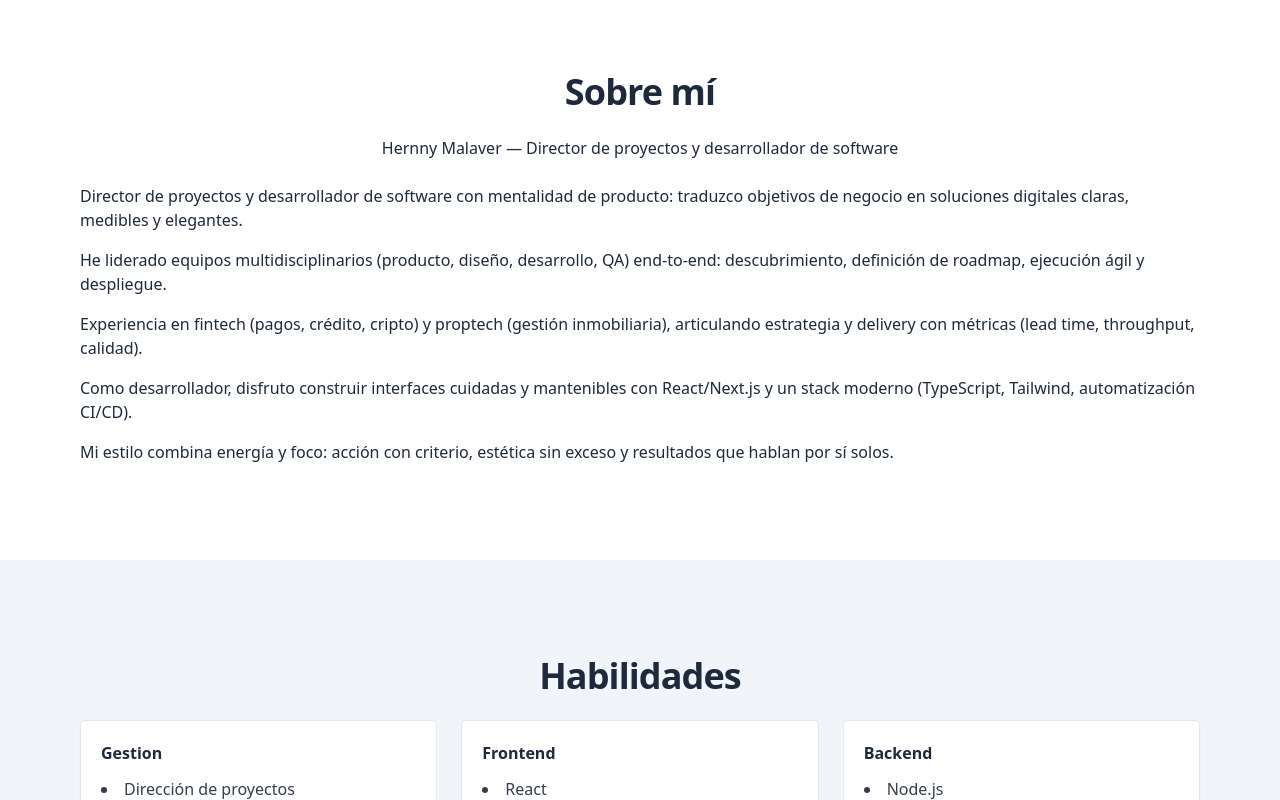
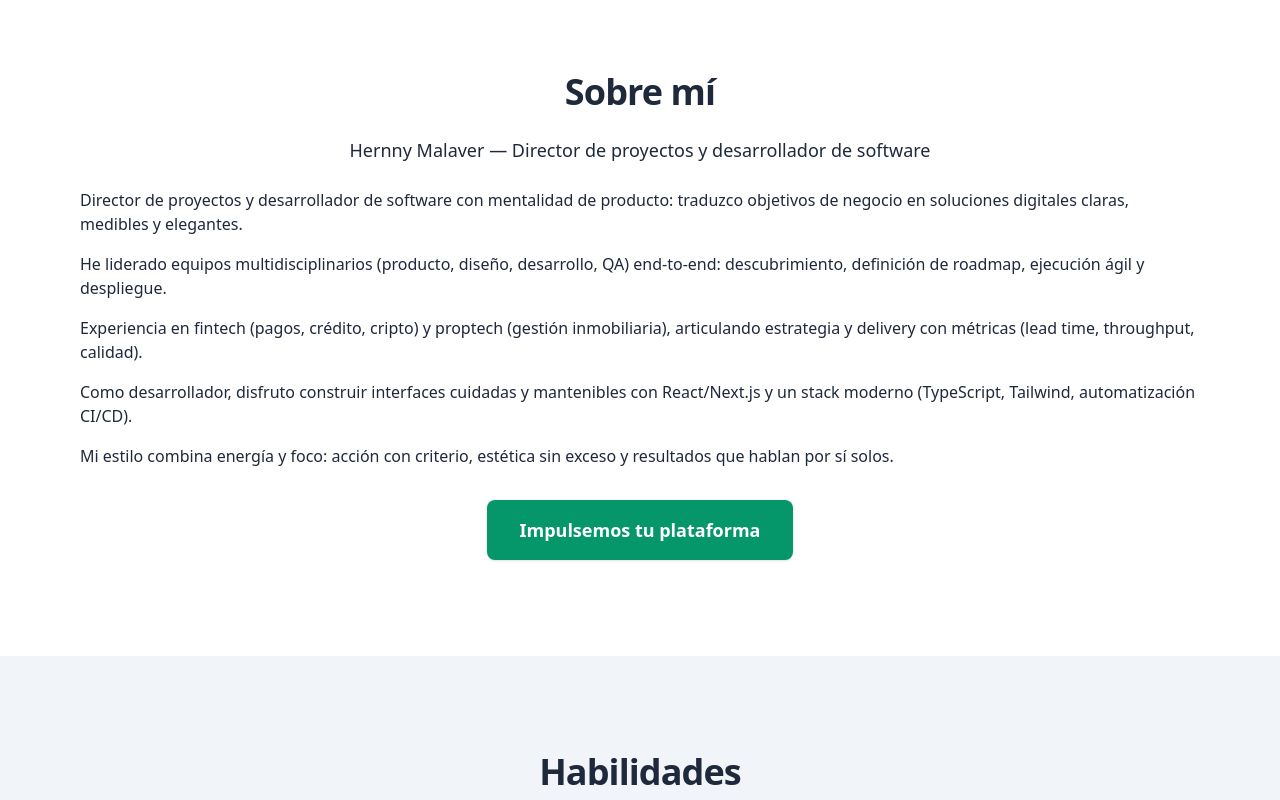
Before and after one commit to Hernny/Portfolio, a Next.js app: page / in a window 1280 px wide. Shown: the part 1840-2640 px from the top of the page. Built offline with nearby package versions, Linux system fonts and the light colour scheme; no server answers.

Commit message:
About: add contact CTA and harmonize typography with Hero; Home: wrap Contact in light/dark band; Fix build: simplify 404 page to static variant for Next export. Validate: type-check, unit tests, build all PASS.

```diff
--- a/components/profile/About.tsx
+++ b/components/profile/About.tsx
@@ -15,7 +15,7 @@ export function About() {
         Sobre mí
       </motion.h2>
       <motion.p
-        className="opacity-80 text-center"
+        className="text-base md:text-lg opacity-90 text-center"
         initial={{ opacity: 0, y: 8 }}
         whileInView={{ opacity: 1, y: 0 }}
         viewport={{ once: true, amount: 0.7 }}
@@ -31,8 +31,26 @@ export function About() {
         viewport={{ once: true, amount: 0.3 }}
       >
         {profile.summary.map((s, i) => (
-          <motion.p key={i} className="opacity-80" variants={fadeUp}>{s}</motion.p>
+          <motion.p key={i} className="opacity-90" variants={fadeUp}>{s}</motion.p>
         ))}
+      </motion.div>
+
+      {/* CTA de contacto, homogenizada con el Hero */}
+      <motion.div
+        className="mt-6 md:mt-8 flex justify-center"
+        initial={{ opacity: 0, y: 10 }}
+        whileInView={{ opacity: 1, y: 0 }}
+        viewport={{ once: true, amount: 0.6 }}
+        transition={{ duration: 0.45, ease: 'easeOut', delay: 0.08 }}
+      >
+        <motion.a
+          href="#contact"
+          className="inline-block text-lg font-semibold px-8 py-4 rounded-lg text-white shadow bg-emerald-600 hover:bg-emerald-500 focus-visible:outline-none focus-visible:ring focus-visible:ring-emerald-300/50"
+          whileHover={{ y: -2 }}
+          whileTap={{ scale: 0.98 }}
+        >
+          Impulsemos tu plataforma
+        </motion.a>
       </motion.div>
     </section>
   );
--- a/pages/404.tsx
+++ b/pages/404.tsx
@@ -1,11 +1,13 @@
-import Link from 'next/link';
-
 export default function NotFound() {
   return (
-    <div className="container section">
-      <h1 className="text-3xl font-bold mb-2">404 - Página no encontrada</h1>
-      <p className="opacity-80 mb-6">La página que buscas no existe.</p>
-      <Link href="/" className="px-6 py-3 rounded bg-primary text-black font-semibold hover:bg-sky-500">Volver al inicio</Link>
+    <div style={{ padding: '4rem 1rem', textAlign: 'center' }}>
+      <h1 style={{ fontSize: '2rem', fontWeight: 800, marginBottom: '0.5rem' }}>404 - Página no encontrada</h1>
+      <p style={{ opacity: 0.8 }}>La página que buscas no existe.</p>
+      <p style={{ marginTop: '1.25rem' }}>
+        <a href="/" style={{ color: 'var(--color-primary)', textDecoration: 'underline' }}>
+          Volver al inicio
+        </a>
+      </p>
     </div>
   );
 }
--- a/pages/index.tsx
+++ b/pages/index.tsx
@@ -50,7 +50,9 @@ export default function HomePage() {
         {/* <Scheduler /> */}
       </div>
     )}
-    <ContactSection />
+    <div className="w-full relative overflow-hidden bg-slate-100 dark:bg-slate-900">
+      <ContactSection />
+    </div>
   </Layout>
   );
 }
```
Also changed, not shown: 1 other file (tests, documents, lock files or other folders).
